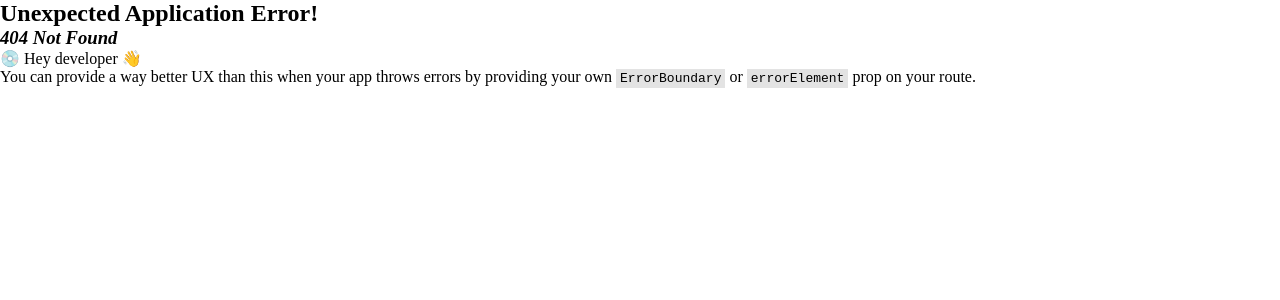
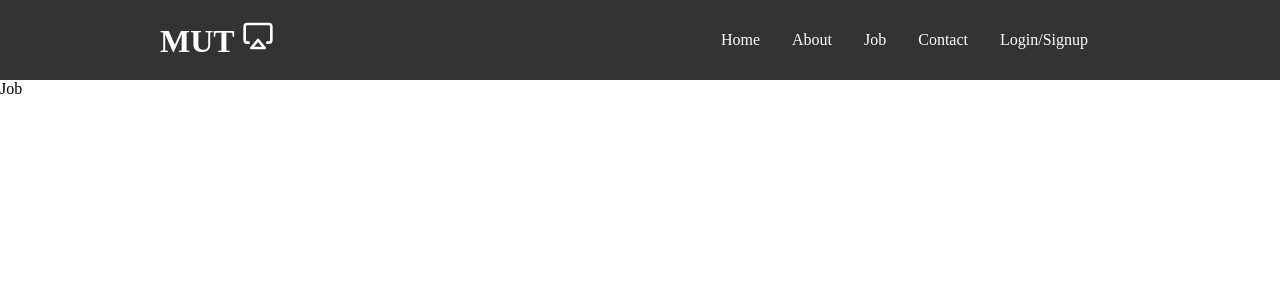
Before and after one commit to PeacefulBz/hello-react, a React (Vite) app: page /Job in a window 1280 px wide. Before the commit this address had no page. Shown: the top 300 px of the page. Built offline with nearby package versions, Linux system fonts and the light colour scheme.

Commit message:
Update Router

```diff
--- /dev/null
+++ b/src/Components/About.tsx
@@ -0,0 +1,13 @@
+import React from "react";
+import Navbar from "./Navbar";
+
+function About() {
+  return (
+    <>
+      <Navbar />
+      <div>About</div>
+    </>
+  );
+}
+
+export default About;
--- /dev/null
+++ b/src/Components/Contact.tsx
@@ -0,0 +1,13 @@
+import React from "react";
+import Navbar from "./Navbar";
+
+function Contact() {
+  return (
+    <>
+      <Navbar />
+      <div>Contact</div>
+    </>
+  );
+}
+
+export default Contact;
--- a/src/Components/Emplogin.tsx
+++ b/src/Components/Emplogin.tsx
@@ -3,7 +3,7 @@ import React from "react";
 function Emplogin() {
   return (
     <>
-      <div>UserLogin</div>
+      <div>EmployeeLogin</div>
     </>
   );
 }
--- /dev/null
+++ b/src/Components/Job.tsx
@@ -0,0 +1,13 @@
+import React from "react";
+import Navbar from "./Navbar";
+
+function Job() {
+  return (
+    <>
+      <Navbar />
+      <div>Job</div>
+    </>
+  );
+}
+
+export default Job;
--- a/src/Components/Navbar.tsx
+++ b/src/Components/Navbar.tsx
@@ -22,13 +22,13 @@ function Navbar() {
               <Link to="/">Home</Link>
             </li>
             <li className="menu-link" onClick={closeMoblieMenu}>
-              <a href="#">About</a>
+              <Link to="/About">About</Link>
             </li>
             <li className="menu-link" onClick={closeMoblieMenu}>
-              <a href="#">Job</a>
+              <Link to="/Job">Job</Link>
             </li>
             <li className="menu-link" onClick={closeMoblieMenu}>
-              <a href="#">Contact</a>
+              <Link to="/Contact">Contact</Link>
             </li>
             <li className="menu-link" onClick={closeMoblieMenu}>
               <Link to="/UserAndEmp">Login/Signup</Link>
--- a/src/Components/UserAndEmp.tsx
+++ b/src/Components/UserAndEmp.tsx
@@ -11,7 +11,7 @@ function UserAndEmp() {
         <div className="content-left">
           <h1>User</h1>
           <button className="content-button">
-            <a href="#">Select</a>
+            <Link to="/Userlogin">Select</Link>
           </button>
         </div>
         <div className="content-right">
--- a/src/Components/Userlogin.tsx
+++ b/src/Components/Userlogin.tsx
@@ -1,6 +1,6 @@
 import React from "react";
 
-function Emplogin() {
+function Userlogin() {
   return (
     <>
       <div>UserLogin</div>
@@ -8,4 +8,4 @@ function Emplogin() {
   );
 }
 
-export default Emplogin;
+export default Userlogin;
```
Also changed, not shown: src/main.tsx (+20 -0 lines).
